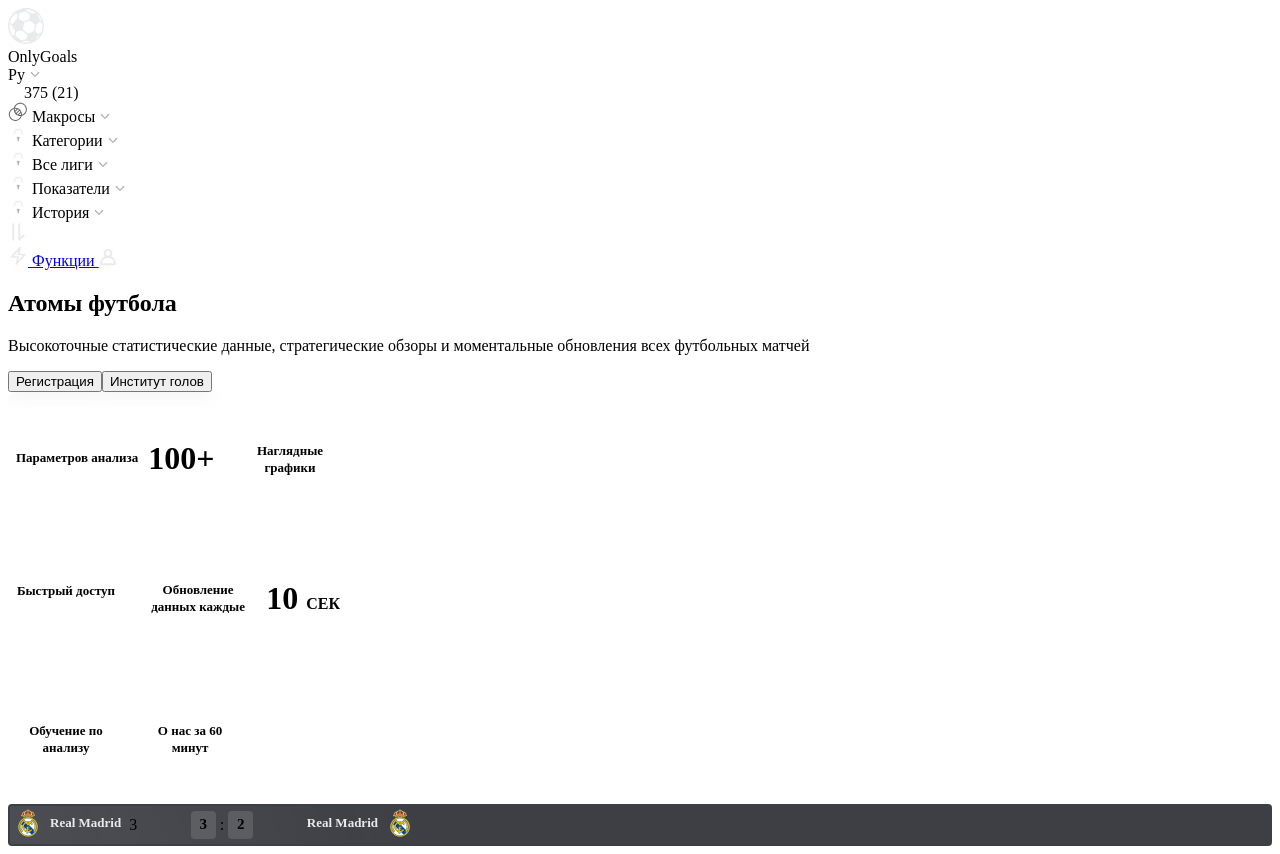
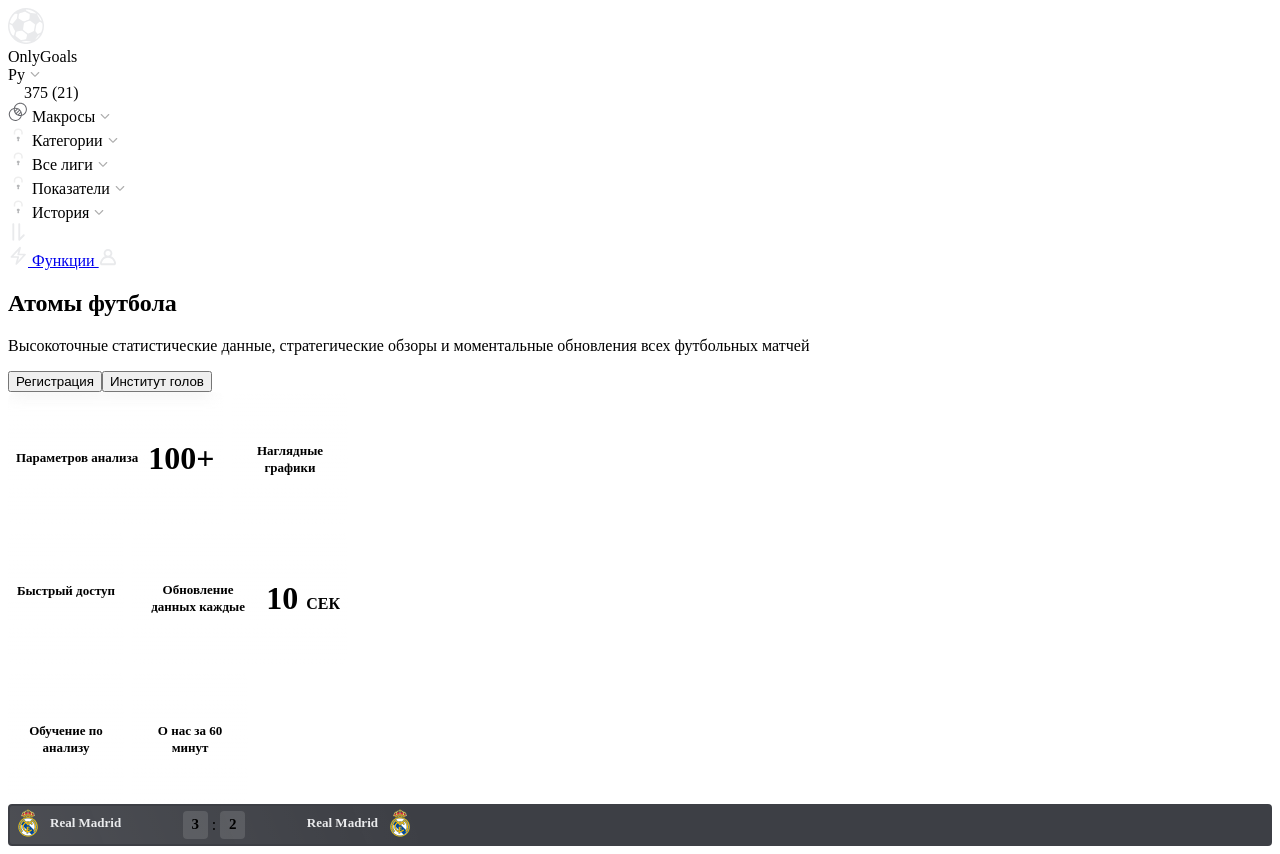
Before and after one commit to gldenis/onlygoals, a Vue app: page / in a window 1280 px wide. Built offline with nearby package versions, Linux system fonts and the light colour scheme; the HTML template or start-up script is replaced by a standard one.

Commit message:
FIX: game card start

```diff
--- a/src/pages/index.vue
+++ b/src/pages/index.vue
@@ -65,7 +65,6 @@ import IconCharts from '@/components/icons/hero/IconCharts.vue'
                   <div class="last-games-status__item last-games-status__item--win"></div>
                 </div>
               </div>
-              <div class="game-meta__current-score">3</div>
             </div>
             <div class="game-meta__current-score current-score">
               <div class="current-score__item">3</div>
@@ -121,6 +120,10 @@ import IconCharts from '@/components/icons/hero/IconCharts.vue'
 
     &--revert {
       flex-direction: row-reverse;
+
+      .last-games-status__list {
+        justify-content: flex-end;
+      }
     }
   }
 
```
